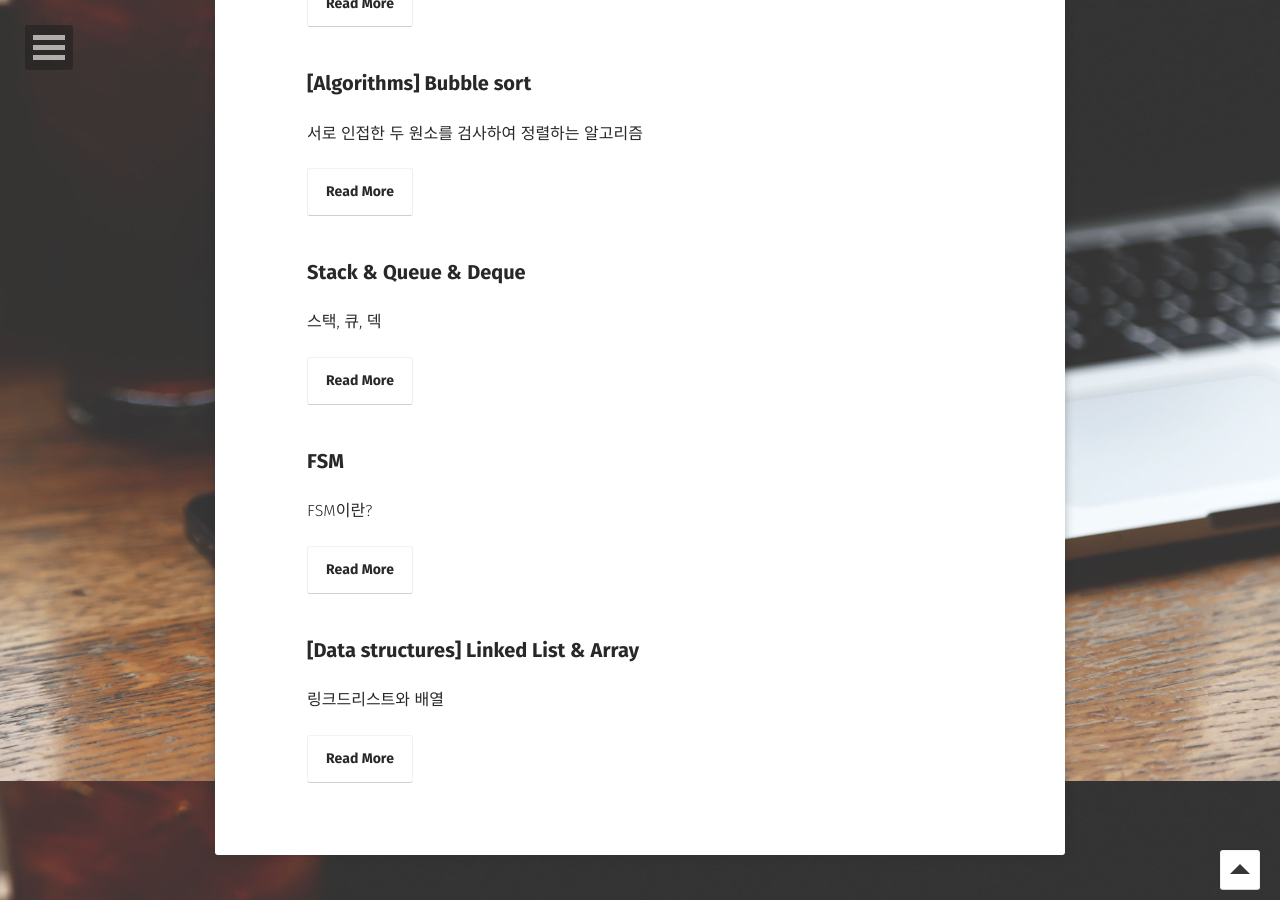
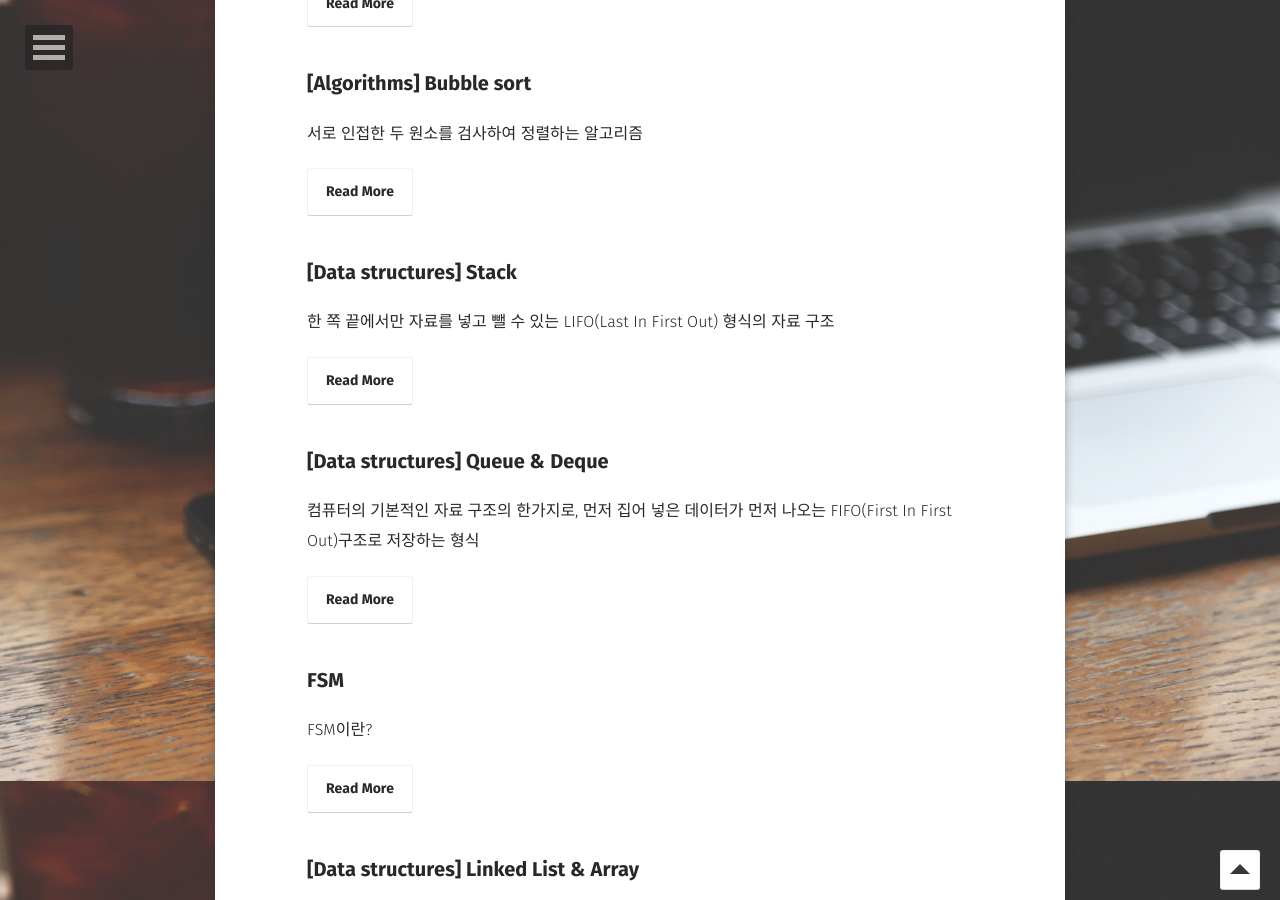
Before and after one commit to KyungRyeol1101/KyungRyeol1101.github.io, a Jekyll site: the page built from posts/index.md, in a window 1280 px wide and 900 px high, scrolled down 1019 px. Built offline with Jekyll 4.4.1, drawn with Linux system fonts in a browser that asks for light colours; some web fonts are replaced; part of the change alters nothing that is shown.

Commit message:
Update data

```diff
--- /dev/null
+++ b/_posts/2016-01-29-data-structures-queue-deque.md
@@ -0,0 +1,115 @@
+---
+layout: post
+title: "[Data structures] Queue & Deque"
+date: 2016-01-29
+excerpt: 컴퓨터의 기본적인 자료 구조의 한가지로, 먼저 집어 넣은 데이터가 먼저 나오는 FIFO(First In First Out)구조로 저장하는 형식
+tags: [data structures, c++, queue, deque]
+comments: true
+---
+
+# Queue & Deque : 큐 & 덱 (C++)
+
+## 큐(Queue)
+
+- 큐는 처음에 저장한 데이터를 가장 먼저 꺼내는 선입선출(FIFO:First In First Out) 구조로 되어 있다.
+- 입출력이 양방향에서 이루어지는 데이터 구조이다.
+- FRONT)는 가장 먼저 삽입된 자료의 기억공간을 가리키는 포인터이고 , REAR는 가장 마지막에 삽입된 자료가 위치한 기억장소를 가리키는 포인터이다.
+- 데이터 입력은 FRONT 포인터를 통해서 하고, 데이터 삭제는 REAR 포인터를 통해서 한다.
+- 삽입연산을 Enqueue 또는 Put, 삭제연산을 Dequeue 또는 Get라고 한다.
+- 큐에서는 FRONT와 REAR가 같을 때 비어있는 공백큐 임을 알수 있다.
+overflow 큐의 모든 기억장소가 꽉 채워져 있어서 더 이상 데이터를 삽입(Enqueue할 때)할 수 없다.
+underflow 자료가 없다면 스택에는 삭제(Dequeue할 때)할 자료가 없다.
+
+### 큐(Queue)의 연산
+큐(Queue)는 **FIFO(First-In-First-Out)** 를 따른다.
+* add(item): item을 리스트의 끝부분에 추가한다.
+* remove(): 리스트의 첫 번째 항목을 제거한다.
+* peek(): 큐에서 가장 위에 있는 항목을 반환한다.
+* isEmpty(): 큐가 비어 있을 때에 true를 반환한다.
+
+* <mark>주의!</mark>
+  * 큐(Queue)에서 처음과 마지막 노드를 갱신할 때 실수가 나오기 쉽다.
+
+### 큐의 단점
+
+- 데이터 삽입 후 계속 항목을 삭제하면 REAR와 FRONT가 만나게 되어 공백큐가 됨에도 불구하고 오버 플로우 현상이 발생한다. 즉, 메모리 낭비가 생기게 된다.
+
+### 개선된 원형 큐가 나옴.
+
+- 원형 큐의 단점 : 메모리 공간은 잘 활용하나 배열로 구현되어 있기 때문에 큐의 크기가 제한되는 단점이 존재한다.
+
+### 링크드 리스트로 큐가 나옴.
+
+- 링크드 리스트로 구현한 큐는 큐의 크기가 제한이 없고, 삽입, 삭제가 효과적이다.
+
+### 큐의 용도
+
+데이터가 입력된 시간 순서대로 처리해야 할 필요가 있는 상황에 이용한다.
+* 너비 우선 탐색(BFS, Breadth-First Search) 구현
+  * 처리해야 할 노드의 리스트를 저장하는 용도로 큐(Queue)를 사용한다.
+  * 노드를 하나 처리할 때마다 해당 노드와 인접한 노드들을 큐에 다시 저장한다.
+  * 노드를 접근한 순서대로 처리할 수 있다.
+* 캐시(Cache) 구현
+* 우선순위가 같은 작업 예약 (인쇄 대기열)
+* 선입선출이 필요한 대기열 (티켓 카운터)
+* 콜센터 고객 대기시간
+* 프린터의 출력 처리
+* 윈도 시스템의 메시지 처리기
+* 프로세스 관리
+* 운영체제 작업 스케쥴링
+* 컴퓨터 버퍼에서 주로 사용, 마구 입력이 되었으나 처리를 하지 못할 때, 버퍼(큐)를 만들어 대기 시킨다.
+* 대기행렬 처리
+* 인쇄작업 대기목록
+
+- 큐는 데이터를 꺼낼 때 항상 첫 번째 저장된 데이터를 삭제하므로 배열리스트와 같은 배열 기반의 컬렉션 클래스를 사용한다면 데이터를 꺼낼 때마다 빈 공간을 채우기 위해서 데이터의 복사가 발생하므로 비효율적이다. 따라서 큐를 사용할때는 연결 리스트(Linked List)로 구현하는 것이 적합하다.
+
+
+## 데큐(Double-Ended Queue)
+
+- 큐와 스택의 장점을 합쳐놓은 개념이다.
+- 양쪽 끝에서 삽입과 삭제가 모두 가능한 자료구조이다.
+- 두 개의 포인터를 사용하여, 양쪽에서 삽입과 삭제를 발생시킬 수 있다.
+- 입력이 한쪽 끝으로만 가능하도록 설정한 데크인 입력제한데크(Scroll), 출력이 한쪽 끝으로만 가능하도록 설정한 데크인 출력제한데크(Shelf)가 있다.
+
+### C++로 구현한 큐 & 덱 (Queue & Deque)
+[이전에 작성한 양방향 링크드 리스트의 코드를 재활용](https://kyungryeol1101.github.io/data-structures-linked-list-array/)
+
+{% highlight cpp %}
+class Stack
+{
+private:
+	DoubleList *doublelist;
+public:
+	Stack();
+	~Stack();
+
+	DoubleList *getdouble() { return doublelist; }
+
+	void Push(int data, int position);
+	void Pop(int position);
+	void display();
+};
+
+#include "Stack.h"
+
+Stack::Stack()
+{
+	doublelist = new DoubleList;
+}
+
+Stack::~Stack()
+{
+}
+
+void Stack::Push(int data, int position) {
+	doublelist->insertNode(data, position);
+}
+
+void Stack::Pop(int position) {
+	doublelist->delNode(position);
+}
+
+void Stack::display() {
+	doublelist->displayNode();
+}
+{% endhighlight %}
--- a/_posts/2016-01-29-data-structures-stack-queue-deque.md
+++ /dev/null
@@ -1,171 +0,0 @@
----
-layout: post
-title: Stack & Queue & Deque
-date: 2016-01-29
-excerpt: 스택, 큐, 덱
-tags: [data structures, c++, stack, queue, deque]
-comments: true
----
-
-# Stack & Queue & Deque : 스택 & 큐 & 덱 (C++)
-
-## 스택(Stack)
-
-- 스택은 마지막에 저장한 데이터를 가장 먼저 꺼내는 후입선출(LIFO:Last In First Out) 구조로 되어 있다.
-- 입출력이 모두 한 방향에서 이루어지는 데이터 구조이다.
-- 입출력이 가능한 쪽을 TOP, 바닥을 BOTTOM이라고 한다.
-- TOP은 출력 우선순위가 가장 높은 요소를 가리키고 있다.
-- 입출력을 할 위치를 표시하기 위해서 TOP(포인터 사용)이 필요하다.
-- TOP을 통해서 데이터를 넣는 것을 PUSH라고 하고, 꺼내는 것을 POP이라고 한다.
-- 스택을 구현하는 방법은 배열과 연결 리스트가 있다. 배열의 큰 단점은 처음 생성한 크기를 바꿀 수 없다는 점이다. 그래서 순차적으로 데이터를 추가하고 삭제하는 스택은 배열리스트(Array List)와 같은 배열기반의 컬렉션 클래스가 적합하다.
-overflow 스택의 모든 기억장소가 꽉 채워져 있어서 더 이상 데이터를 삽입(PUSH할 때)할 수 없다.
-underflow 자료가 없다면(TOP포인터가 주소 0을 가지고 있다면) 스택에는 삭제(POP할 때)할 자료가 없다.
-
-### 스택의 단점
-
-- 먼저 들어온 것이 나중에 출력되는 후입선출의 구조로 우선순위에 관련된 문제가 생길 수 있다.
-- 새로운 입력이 들어오면 바닥에 있는 데이터가 오랫동안 잔류하게 되는 경우가 생긴다.
-
-### 스택의 용도
-
-- 지역변수 저장
-- 함수의 콜스택
-- 문자열을 역순으로 출력할 때, 연산자 후위표기법 등
-- 임시데이터 백업
-- 함수 호출의 순서 제어
-- 인터럽트 처리
-- 수식계산
-
-
-## 큐(Queue)
-
-- 큐는 처음에 저장한 데이터를 가장 먼저 꺼내는 선입선출(FIFO:First In First Out) 구조로 되어 있다.
-- 입출력이 양방향에서 이루어지는 데이터 구조이다.
-- FRONT)는 가장 먼저 삽입된 자료의 기억공간을 가리키는 포인터이고 , REAR는 가장 마지막에 삽입된 자료가 위치한 기억장소를 가리키는 포인터이다.
-- 데이터 입력은 FRONT 포인터를 통해서 하고, 데이터 삭제는 REAR 포인터를 통해서 한다.
-- 삽입연산을 Enqueue 또는 Put, 삭제연산을 Dequeue 또는 Get라고 한다.
-- 큐에서는 FRONT와 REAR가 같을 때 비어있는 공백큐 임을 알수 있다.
-overflow 큐의 모든 기억장소가 꽉 채워져 있어서 더 이상 데이터를 삽입(Enqueue할 때)할 수 없다.
-underflow 자료가 없다면 스택에는 삭제(Dequeue할 때)할 자료가 없다.
-
-### 큐의 단점
-
-- 데이터 삽입 후 계속 항목을 삭제하면 REAR와 FRONT가 만나게 되어 공백큐가 됨에도 불구하고 오버 플로우 현상이 발생한다. 즉, 메모리 낭비가 생기게 된다.
-
-### 개선된 원형 큐가 나옴.
-
-- 원형 큐의 단점 : 메모리 공간은 잘 활용하나 배열로 구현되어 있기 때문에 큐의 크기가 제한되는 단점이 존재한다.
-
-### 링크드 리스트로 큐가 나옴.
-
-- 링크드 리스트로 구현한 큐는 큐의 크기가 제한이 없고, 삽입, 삭제가 효과적이다.
-
-### 큐의 용도
-
-- 운영체제 작업 스케쥴링
-- 컴퓨터 버퍼에서 주로 사용, 마구 입력이 되었으나 처리를 하지 못할 때, 버퍼(큐)를 만들어 대기 시킨다.
-- 대기행렬 처리
-- 인쇄작업 대기목록
-
-- 큐는 데이터를 꺼낼 때 항상 첫 번째 저장된 데이터를 삭제하므로 배열리스트와 같은 배열 기반의 컬렉션 클래스를 사용한다면 데이터를 꺼낼 때마다 빈 공간을 채우기 위해서 데이터의 복사가 발생하므로 비효율적이다. 따라서 큐를 사용할때는 연결 리스트(Linked List)로 구현하는 것이 적합하다.
-
-
-## 데큐(Double-Ended Queue)
-
-- 큐와 스택의 장점을 합쳐놓은 개념이다.
-- 양쪽 끝에서 삽입과 삭제가 모두 가능한 자료구조이다.
-- 두 개의 포인터를 사용하여, 양쪽에서 삽입과 삭제를 발생시킬 수 있다.
-- 입력이 한쪽 끝으로만 가능하도록 설정한 데크인 입력제한데크(Scroll), 출력이 한쪽 끝으로만 가능하도록 설정한 데크인 출력제한데크(Shelf)가 있다.
-
-
-
-Syntax highlighting is a feature that displays source code, in different colors and fonts according to the category of terms. This feature facilitates writing in a structured language such as a programming language or a markup language as both structures and syntax errors are visually distinct. Highlighting does not affect the meaning of the text itself; it is intended only for human readers.[^1]
-
-[^1]: <http://en.wikipedia.org/wiki/Syntax_highlighting>
-
-### Highlighted Code Blocks
-
-To modify styling and highlight colors edit `/assets/css/syntax.css`.
-
-
-### C++로 구현한 스택 & 큐 & 덱 (Stack & Queue & Deque)
-[이전에 작성한 양방향 링크드 리스트의 코드를 재활용](https://kyungryeol1101.github.io/data-structures-linked-list-array/)
-
-{% highlight cpp %}
-class Queue
-{
-private:
-	DoubleList *doublelist;
-public:
-	Queue();
-	~Queue();
-
-	DoubleList *getdouble() { return doublelist; }
-
-	void enqueue(int data, int position);
-	void dequeue(int position);
-	void display();
-};
-
-
-#include "Queue.h"
-
-Queue::Queue()
-{
-	doublelist = new DoubleList;
-}
-
-Queue::~Queue()
-{
-}
-
-void Queue::enqueue(int data, int _position) {
-	doublelist->insertNode(data, _position);
-}
-
-void Queue::dequeue(int position) {
-	doublelist->delNode(position);
-}
-
-void Queue::display() {
-	doublelist->displayNode();
-}
-
-class Stack
-{
-private:
-	DoubleList *doublelist;
-public:
-	Stack();
-	~Stack();
-
-	DoubleList *getdouble() { return doublelist; }
-
-	void Push(int data, int position);
-	void Pop(int position);
-	void display();
-};
-
-#include "Stack.h"
-
-Stack::Stack()
-{
-	doublelist = new DoubleList;
-}
-
-Stack::~Stack()
-{
-}
-
-void Stack::Push(int data, int position) {
-	doublelist->insertNode(data, position);
-}
-
-void Stack::Pop(int position) {
-	doublelist->delNode(position);
-}
-
-void Stack::display() {
-	doublelist->displayNode();
-}
-{% endhighlight %}
--- /dev/null
+++ b/_posts/2016-01-29-data-structures-stack.md
@@ -0,0 +1,99 @@
+---
+layout: post
+title: "[Data structures] Stack"
+date: 2016-01-29
+excerpt: 한 쪽 끝에서만 자료를 넣고 뺄 수 있는 LIFO(Last In First Out) 형식의 자료 구조
+tags: [data structures, c++, stack]
+comments: true
+---
+
+# Stack : 스택 (C++)
+
+## 스택(Stack)
+
+- 스택은 마지막에 저장한 데이터를 가장 먼저 꺼내는 후입선출(LIFO:Last In First Out) 구조로 되어 있다.
+- 입출력이 모두 한 방향에서 이루어지는 데이터 구조이다.
+- 입출력이 가능한 쪽을 TOP, 바닥을 BOTTOM이라고 한다.
+- TOP은 출력 우선순위가 가장 높은 요소를 가리키고 있다.
+- 입출력을 할 위치를 표시하기 위해서 TOP(포인터 사용)이 필요하다.
+- TOP을 통해서 데이터를 넣는 것을 PUSH라고 하고, 꺼내는 것을 POP이라고 한다.
+- 스택을 구현하는 방법은 배열과 연결 리스트가 있다. 배열의 큰 단점은 처음 생성한 크기를 바꿀 수 없다는 점이다. 그래서 순차적으로 데이터를 추가하고 삭제하는 스택은 배열리스트(Array List)와 같은 배열기반의 컬렉션 클래스가 적합하다.
+overflow 스택의 모든 기억장소가 꽉 채워져 있어서 더 이상 데이터를 삽입(PUSH할 때)할 수 없다.
+underflow 자료가 없다면(TOP포인터가 주소 0을 가지고 있다면) 스택에는 삭제(POP할 때)할 자료가 없다.
+
+### 스택(Stack)의 연산
+스택(Stack)는 **LIFO(Last In First Out)** 를 따른다. 즉, 가장 최근에 스택에 추가한 항목이 가장 먼저 제거될 항목이다.
+* pop(): 스택에서 가장 위에 있는 항목을 제거한다.
+* push(item): item 하나를 스택의 가장 윗 부분에 추가한다.
+* peek(): 스택의 가장 위에 있는 항목을 반환한다.
+* isEmpty(): 스택이 비어 있을 때에 true를 반환한다.
+
+### 스택의 단점
+
+- 먼저 들어온 것이 나중에 출력되는 후입선출의 구조로 우선순위에 관련된 문제가 생길 수 있다.
+- 새로운 입력이 들어오면 바닥에 있는 데이터가 오랫동안 잔류하게 되는 경우가 생긴다.
+
+### 스택의 용도
+
+재귀 알고리즘을 사용하는 경우 스택이 유용하다.
+* 재귀 알고리즘
+  * 재귀적으로 함수를 호출해야 하는 경우에 임시 데이터를 스택에 넣어준다.
+  * 재귀함수를 빠져 나와 퇴각 검색(backtrack)을 할 때는 스택에 넣어 두었던 임시 데이터를 빼 줘야 한다.
+  * 스택은 이런 일련의 행위를 직관적으로 가능하게 해 준다.
+  * 또한 스택은 재귀 알고리즘을 반복적 형태(iterative)를 통해서 구현할 수 있게 해준다.
+* 웹 브라우저 방문기록 (뒤로가기)
+* 실행 취소 (undo)
+* 역순 문자열 만들기
+* 수식의 괄호 검사 (연산자 우선순위 표현을 위한 괄호 검사)
+  * Ex) 올바른 괄호 문자열(VPS, Valid Parenthesis String) 판단하기
+* 후위 표기법 계산
+* 지역변수 저장
+* 함수의 콜스택
+* 문자열을 역순으로 출력할 때, 연산자 후위표기법 등
+* 임시데이터 백업
+* 함수 호출의 순서 제어
+* 인터럽트 처리
+* 수식계산
+
+### C++로 구현한 스택 (Stack)
+[이전에 작성한 양방향 링크드 리스트의 코드를 재활용](https://kyungryeol1101.github.io/data-structures-linked-list-array/)
+
+{% highlight cpp %}
+class Stack
+{
+private:
+	DoubleList *doublelist;
+public:
+	Stack();
+	~Stack();
+
+	DoubleList *getdouble() { return doublelist; }
+
+	void Push(int data, int position);
+	void Pop(int position);
+	void display();
+};
+
+#include "Stack.h"
+
+Stack::Stack()
+{
+	doublelist = new DoubleList;
+}
+
+Stack::~Stack()
+{
+}
+
+void Stack::Push(int data, int position) {
+	doublelist->insertNode(data, position);
+}
+
+void Stack::Pop(int position) {
+	doublelist->delNode(position);
+}
+
+void Stack::display() {
+	doublelist->displayNode();
+}
+{% endhighlight %}
--- a/_posts/2016-02-02-algorithms-sort-bubble.md
+++ b/_posts/2016-02-02-algorithms-sort-bubble.md
@@ -9,15 +9,10 @@ comments: true
 
 # Bubble : 버블 (C++)
 
-## 버블 정렬(bubble sort) 알고리즘의 개념 요약
+## 버블 정렬(bubble sort) 알고리즘의 개념
 * 서로 **인접한** 두 원소를 검사하여 정렬하는 알고리즘
   * 인접한 2개의 레코드를 비교하여 크기가 순서대로 되어 있지 않으면 서로 교환한다.
 * 선택 정렬과 기본 개념이 유사하다.
-
-
-## 버블 정렬(bubble sort) 알고리즘의 구체적인 개념
-* 버블 정렬은 첫 번째 자료와 두 번째 자료를, 두 번째 자료와 세 번째 자료를, 세 번째와 네 번째를, ... 이런 식으로 (마지막-1)번째 자료와 마지막 자료를 비교하여 교환하면서 자료를 정렬한다.
-* **1회전을 수행하고 나면 가장 큰 자료가 맨 뒤로 이동하므로** 2회전에서는 맨 끝에 있는 자료는 정렬에서 제외되고, 2회전을 수행하고 나면 끝에서 두 번째 자료까지는 정렬에서 제외된다. 이렇게 정렬을 1회전 수행할 때마다 정렬에서 제외되는 데이터가 하나씩 늘어난다.
 
 
 ## 버블 정렬(bubble sort) 알고리즘의 예제
--- a/_posts/2016-02-03-algorithms-sort-insertion.md
+++ b/_posts/2016-02-03-algorithms-sort-insertion.md
@@ -9,20 +9,12 @@ comments: true
 
 # Insertion : 삽입 (C++)
 
-## 삽입 정렬(insertion sort) 알고리즘 개념 요약
+## 삽입 정렬(insertion sort) 알고리즘 개념
 * 손안의 카드를 정렬하는 방법과 유사하다.
   * 새로운 카드를 기존의 정렬된 카드 사이의 올바른 자리를 찾아 삽입한다.
   * 새로 삽입될 카드의 수만큼 반복하게 되면 전체 카드가 정렬된다.
 * 자료 배열의 모든 요소를 **앞에서부터 차례대로 이미 정렬된 배열 부분과 비교** 하여, 자신의 위치를 찾아 삽입함으로써 정렬을 완성하는 알고리즘
 * 매 순서마다 해당 원소를 삽입할 수 있는 위치를 찾아 해당 위치에 넣는다.
-
-
-
-## 삽입 정렬(insertion sort) 알고리즘의 구체적인 개념
-* 삽입 정렬은 두 번째 자료부터 시작하여 그 앞(왼쪽)의 자료들과 비교하여 삽입할 위치를 지정한 후 자료를 뒤로 옮기고 지정한 자리에 자료를 삽입하여 정렬하는 알고리즘이다.
-* 즉, 두 번째 자료는 첫 번째 자료, 세 번째 자료는 두 번째와 첫 번째 자료, 네 번째 자료는 세 번째, 두 번째, 첫 번째 자료와 비교한 후 자료가 삽입될 위치를 찾는다. 자료가 삽입될 위치를 찾았다면 그 위치에 자료를 삽입하기 위해 자료를 한 칸씩 뒤로 이동시킨다.
-* **처음 Key 값은 두 번째 자료부터 시작한다.**
-
 
 
 ## 삽입 정렬(insertion sort) 알고리즘의 예제
```
